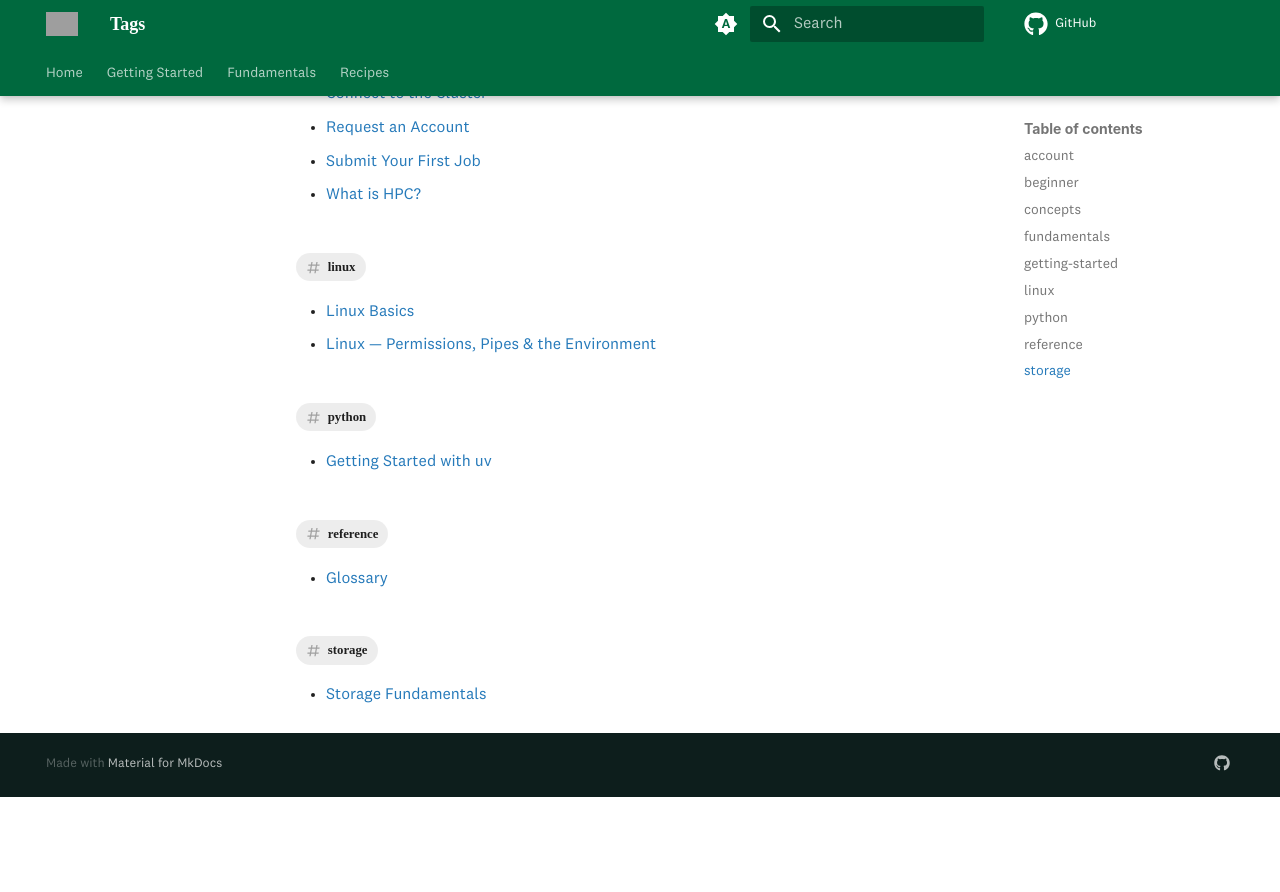
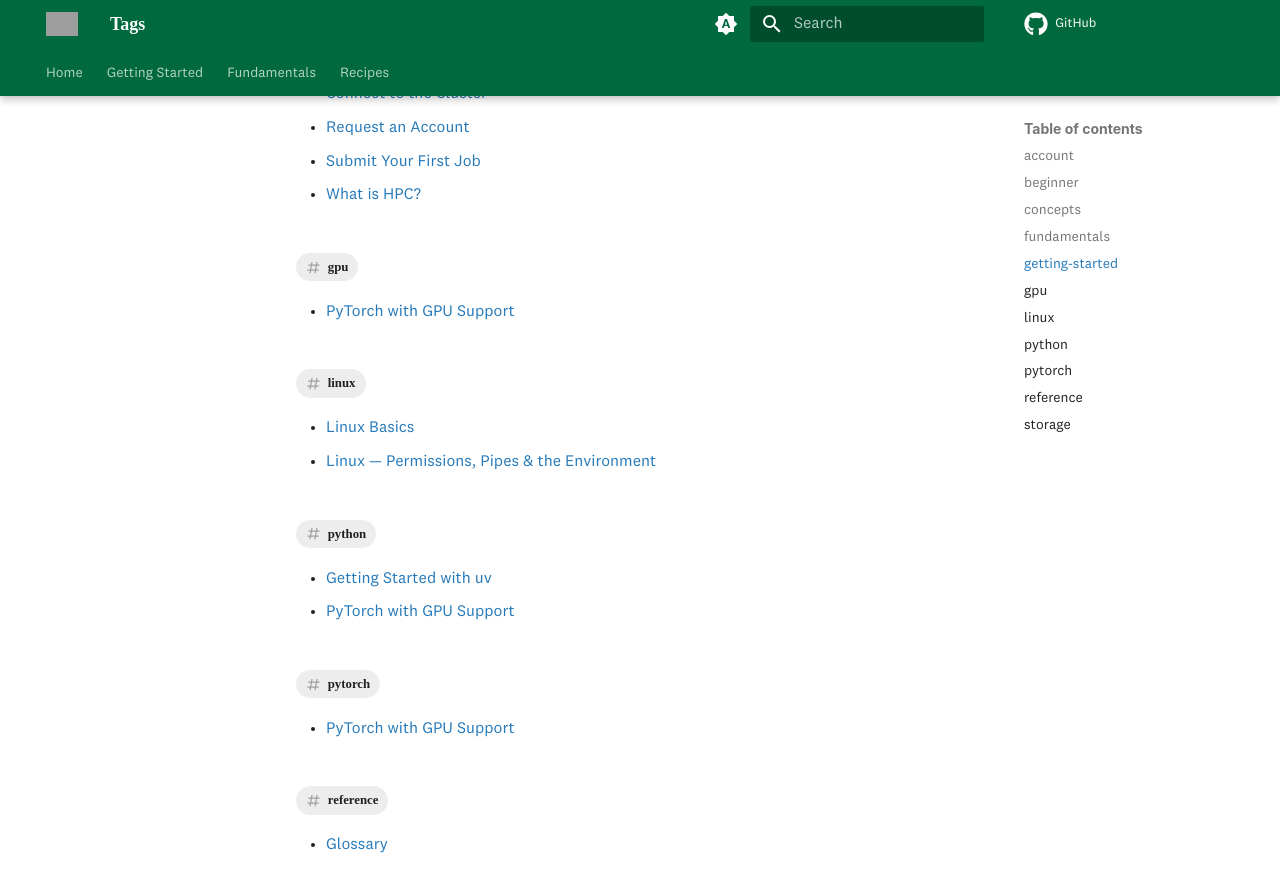
Before and after one commit to dartmouth/dartmouth-hpc-cookbook, an MkDocs documentation site: the page built from docs/reference/tags.md, in a window 1280 px wide and 900 px high, scrolled down 829 px. Shown: the top 892 px of the window. Built offline with MkDocs 1.6.1 and Material for MkDocs 9.7.7, drawn with Linux system fonts in a browser that asks for light colours; some web fonts are replaced; comment, search, counter and statistics services are not loaded; before the commit the page ends 1626 px from its top, so only the background shows below that; some of the changed lines change nothing that is shown; grey boxes are pictures that could not be loaded.

Commit message:
first draft

````diff
--- /dev/null
+++ b/docs/recipes/python/pytorch.md
@@ -0,0 +1,182 @@
+---
+title: "PyTorch with GPU Support"
+description: "How to set up and manage PyTorch using uv on {{ cluster.name }}"
+tags:
+  - python
+  - pytorch
+  - gpu
+---
+
+# PyTorch with GPU Support
+
+!!! abstract "What you'll learn"
+    How to install PyTorch with GPU acceleration on {{ cluster.name }} using
+    [`uv`](uv.md), how to pick the right CUDA index for your target GPU, and
+    how to verify that everything works in a batch job.
+
+PyTorch bundles its own CUDA libraries for GPU support, so there is no need
+to rely on system CUDA or to install your own CUDA separately. We recommend
+using [`uv` to manage projects](uv.md) involving PyTorch.
+
+There is a major footgun, however: **PyTorch distributes its GPU-enabled
+packages through a custom package index that is specific to a CUDA version.**
+Using the wrong CUDA version can result in silent failures, degraded
+performance, or crashes.
+
+## Step 1: Check the CUDA Version for Your Target GPU
+
+| Generation | GPUs | Supported CUDA versions |
+|---|---|---|
+| Volta | V100 | ≥ 9.0, < 13.0 |
+| Ampere | A100, A5500, A5000 | ≥ 11.0 |
+| Hopper | H200 | ≥ 12.0 |
+| Lovelace | L40S | ≥ 12.0 |
+
+!!! warning "Multiple GPU generations? Pick a common CUDA version"
+    If you want your code to run on different GPUs with minimal friction,
+    consider maintaining separate projects or using a CUDA version that is
+    supported by all targeted GPUs (e.g., CUDA 12.8).
+
+    If you update the CUDA index URL later, re-resolve your dependencies
+    with:
+
+    ```bash
+    uv lock --upgrade-package torch
+    ```
+
+## Step 2: Add the Matching PyTorch Index to Your `pyproject.toml`
+
+For example, if your target GPU supports CUDA 12.8:
+
+```toml
+[[tool.uv.index]]
+name = "pytorch-cu128"
+url = "https://download.pytorch.org/whl/cu128"
+explicit = true
+```
+
+Or for a GPU that requires CUDA 11.8:
+
+```toml
+[[tool.uv.index]]
+name = "pytorch-cu118"
+url = "https://download.pytorch.org/whl/cu118"
+explicit = true
+```
+
+Setting `explicit = true` means only packages that you explicitly assign to
+this index will be fetched from it — everything else comes from PyPI as
+usual.
+
+## Step 3: Pin Packages to the Index and Install
+
+You also need to tell `uv` *which* packages should come from the PyTorch
+index. Add a `[tool.uv.sources]` section to your `pyproject.toml`:
+
+```toml
+[tool.uv.sources]
+torch = [{ index = "pytorch-cu128" }]
+torchvision = [{ index = "pytorch-cu128" }]
+torchaudio = [{ index = "pytorch-cu128" }]  # (1)!
+```
+
+1. Only include the packages you actually need. `torchaudio` is shown
+   here for completeness.
+
+Then install as usual:
+
+```bash
+uv add torch torchvision
+```
+
+`uv` resolves versions from the custom index for `torch` and `torchvision`,
+and fetches everything else (NumPy, Pillow, etc.) from PyPI.
+
+## Test Your Environment
+
+Save the following as `smoke_test.py`:
+
+```python
+import torch
+
+print(f"PyTorch version: {torch.__version__}")
+print(f"CUDA available:  {torch.cuda.is_available()}")
+print(f"CUDA version:    {torch.version.cuda}")
+print(f"cuDNN version:   {torch.backends.cudnn.version()}")
+print(f"GPU count:       {torch.cuda.device_count()}")
+
+for i in range(torch.cuda.device_count()):
+    props = torch.cuda.get_device_properties(i)
+    print(
+        f"  [{i}] {props.name}"
+        f" — {props.total_mem / 1024**3:.1f} GB,"
+        f" compute capability {props.major}.{props.minor}"
+    )
+
+# Quick tensor operation on GPU to verify it actually works
+x = torch.randn(1000, 1000, device="cuda")
+y = x @ x.T
+print(f"\nSmoke test passed: matmul on {x.device} produced shape {y.shape}")
+```
+
+Run it on the partition of your choice:
+
+{{ sbatch_template(
+    job_name="torch-smoke",
+    partition="gpuq",
+    time="00:05:00",
+    cpus=1,
+    mem="8G",
+    gpus=1,
+    modules=["uv"],
+    commands="nvidia-smi\necho '---'\ncd /path/to/myproject\nuv run python smoke_test.py"
+) }}
+
+!!! warning "Remember to load `uv` in every batch job"
+    The `module load uv` line is essential. Without it, `uv run` won't be
+    found and your job will fail immediately. See
+    [Use in a Batch Job](uv.md#6-use-in-a-batch-job) for details.
+
+A successful run should produce output that looks something like this:
+
+```
+Wed Mar 11 21:36:46 2026
++-----------------------------------------------------------------------------------------+
+| NVIDIA-SMI 580.65.06              Driver Version: 580.65.06      CUDA Version: 13.0     |
++-----------------------------------------+------------------------+----------------------+
+| GPU  Name                 Persistence-M | Bus-Id          Disp.A | Volatile Uncorr. ECC |
+| Fan  Temp   Perf          Pwr:Usage/Cap |           Memory-Usage | GPU-Util  Compute M. |
+|                                         |                        |               MIG M. |
+|=========================================+========================+======================|
+|   0  Tesla V100-SXM2-32GB           Off |   00000000:18:00.0 Off |                    0 |
+| N/A   32C    P0             41W /  300W |       0MiB /  32768MiB |      0%   E. Process |
+|                                         |                        |                  N/A |
++-----------------------------------------+------------------------+----------------------+
+
++-----------------------------------------------------------------------------------------+
+| Processes:                                                                              |
+|  GPU   GI   CI              PID   Type   Process name                        GPU Memory |
+|        ID   ID                                                               Usage      |
+|=========================================================================================|
+|  No running processes found                                                             |
++-----------------------------------------------------------------------------------------+
+---
+PyTorch version: 2.10.0+cu128
+CUDA available:  True
+CUDA version:    12.8
+cuDNN version:   91002
+GPU count:       1
+  [0] Tesla V100-SXM2-32GB — 31.7 GB, compute capability 7.0
+
+Smoke test passed: matmul on cuda:0 produced shape torch.Size([1000, 1000])
+```
+
+!!! info "Need a custom CUDA toolkit or other compiled libraries alongside PyTorch?"
+    In most cases PyTorch's bundled CUDA libraries are sufficient. If you
+    have unusual requirements — such as a specific system CUDA version for
+    interoperability with other compiled code — consider using a conda-based
+    environment manager or a container-based workflow instead.
+
+## See Also
+
+- [Getting Started with uv](uv.md) — The recommended way to manage Python projects on {{ cluster.name }}
--- a/mkdocs.yml
+++ b/mkdocs.yml
@@ -141,6 +141,7 @@
     - recipes/index.md
     - Python:
       - recipes/python/uv.md
+      - recipes/python/pytorch.md
   # - Reference:
   #   - reference/index.md
   #   - reference/glossary.md
````
